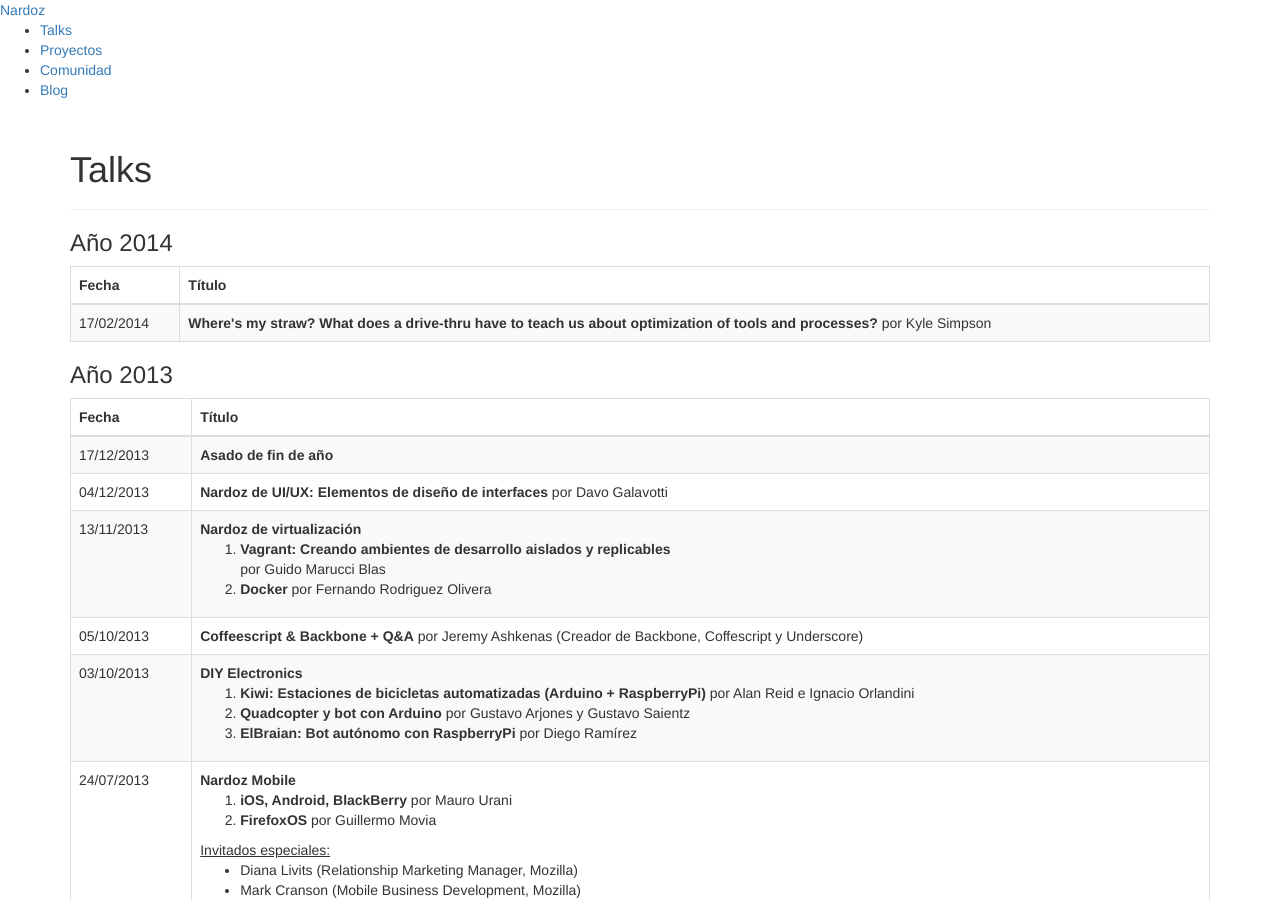
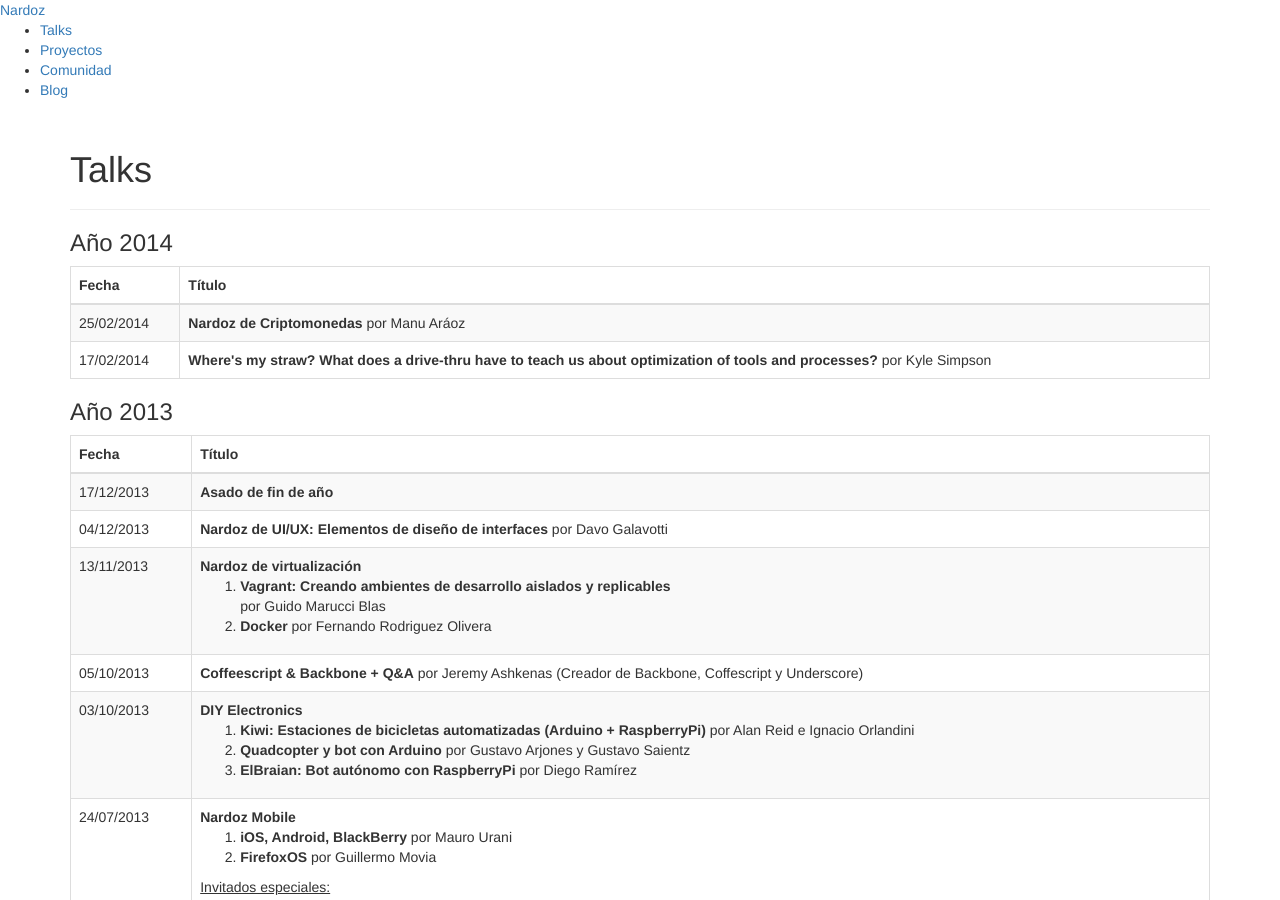
Before and after one commit to Nardoz/nardoz.github.com, a Jekyll site: the page built from talks.html, in a window 1280 px wide and 900 px high. Built offline with Jekyll 4.4.1, drawn with Linux system fonts in a browser that asks for light colours; nearby versions of some CDN libraries; library files that are not in the unit come from our copies.

Commit message:
added a new talk

```diff
--- a/index.html
+++ b/index.html
@@ -14,6 +14,12 @@
     </tr>
   </thead>
   <tbody>
+    <tr>
+      <td>25/02/2014</td>
+      <td>
+        <strong>Nardoz de Criptomonedas</strong> por Manu Aráoz
+      </td>
+    </tr>
     <tr>
       <td>17/02/2014</td>
       <td>
--- a/talks.html
+++ b/talks.html
@@ -18,6 +18,12 @@
       </tr>
     </thead>
     <tbody>
+      <tr>
+        <td>25/02/2014</td>
+        <td>
+          <strong>Nardoz de Criptomonedas</strong> por Manu Aráoz
+        </td>
+      </tr>
       <tr>
         <td>17/02/2014</td>
         <td>
```
